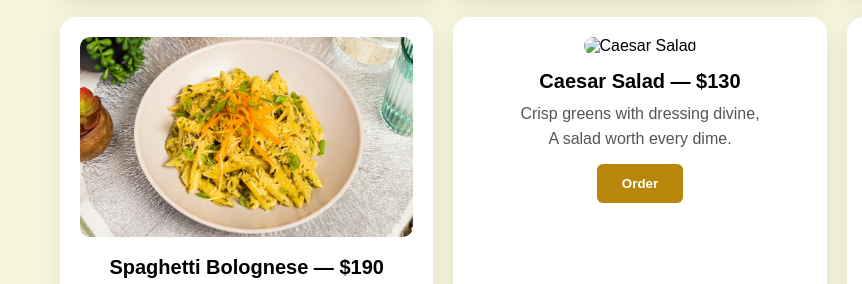
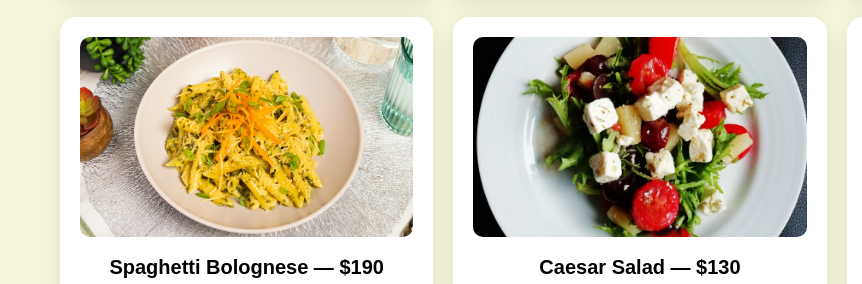
Before and after one commit to Aditi-15679/the-hungry-poet, a plain HTML site: page index.html in a window 1280 px wide. Shown: the part 3950-4234 px from the top of the page, 0-862 px from the left. Drawn offline with Linux system fonts and the light colour scheme.

Commit message:
your message

```diff
--- a/index.html
+++ b/index.html
@@ -209,7 +209,7 @@
         </div>
 
         <div class="menu-card">
-            <img src="images/salad.jpg" alt="Caesar Salad">
+            <img src="images/caesarsalad.jpg" alt="Caesar Salad">
             <h3>Caesar Salad — $130</h3>
             <p>Crisp greens with dressing divine,<br>A salad worth every dime.</p>
             <button>Order</button>
```
